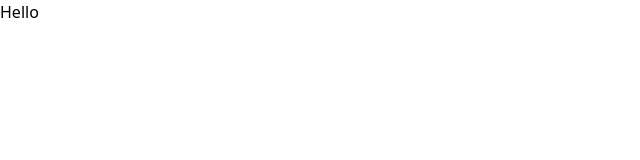
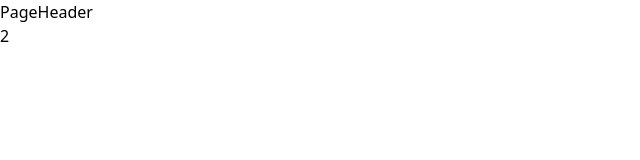
Before and after one commit to Arnaud-Chane/YTHomePage, a React (Vite) app: page / in a window 1280 px wide. Shown: the top 160 px of the page, without its empty margins (0-640 px from the left). Built offline with nearby package versions, Linux system fonts and the light colour scheme.

Commit message:
create layouts/PageHeader

```diff
--- a/src/App.tsx
+++ b/src/App.tsx
@@ -1,8 +1,11 @@
+import PageHeader from "./layouts/PageHeader"
+
 function App() {
   return (
-    <h1>
-      Hello
-    </h1>
+    <div className="max-h-screen flex flex-col">
+      <PageHeader />
+      <div>2</div>
+    </div>
   )
 }
 
--- /dev/null
+++ b/src/layouts/PageHeader.tsx
@@ -0,0 +1,9 @@
+import React from 'react'
+
+const PageHeader = () => {
+  return (
+    <div>PageHeader</div>
+  )
+}
+
+export default PageHeader
```
